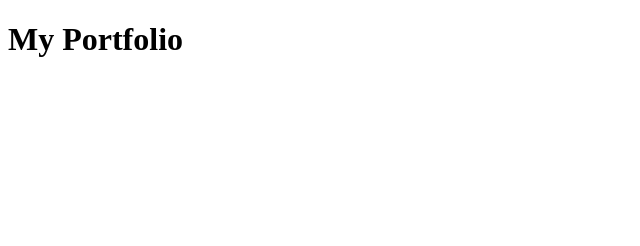
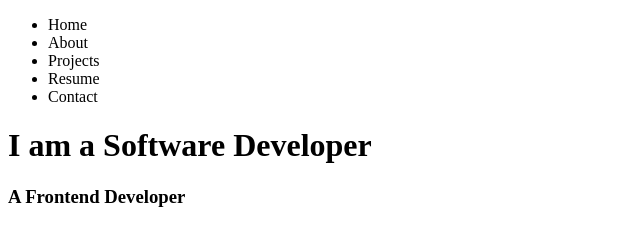
Before and after one commit to MellowMokoen/Mamello-s-portfolio, a plain HTML site: page index.html in a window 1280 px wide. Shown: the whole page, without its empty margins (0-640 px from the left). Drawn offline with Linux system fonts and the light colour scheme.

Commit message:
Created the header, navbar included

```diff
--- a/index.html
+++ b/index.html
@@ -7,6 +7,20 @@
     <link rel="stylesheet" href="style.css" />
   </head>
   <body>
-    <h1>My Portfolio</h1>
+    <div class="container">
+      <div class="header">
+        <ul>
+          <li>Home</li>
+          <li>About</li>
+          <li>Projects</li>
+          <li>Resume</li>
+          <li>Contact</li>
+        </ul>
+        <div class="banner">
+          <h1>I am a Software Developer</h1>
+          <h3>A Frontend Developer</h3>
+        </div>
+      </div>
+    </div>
   </body>
 </html>
```
Also changed, not shown: images/Mellow.jpg (added).
